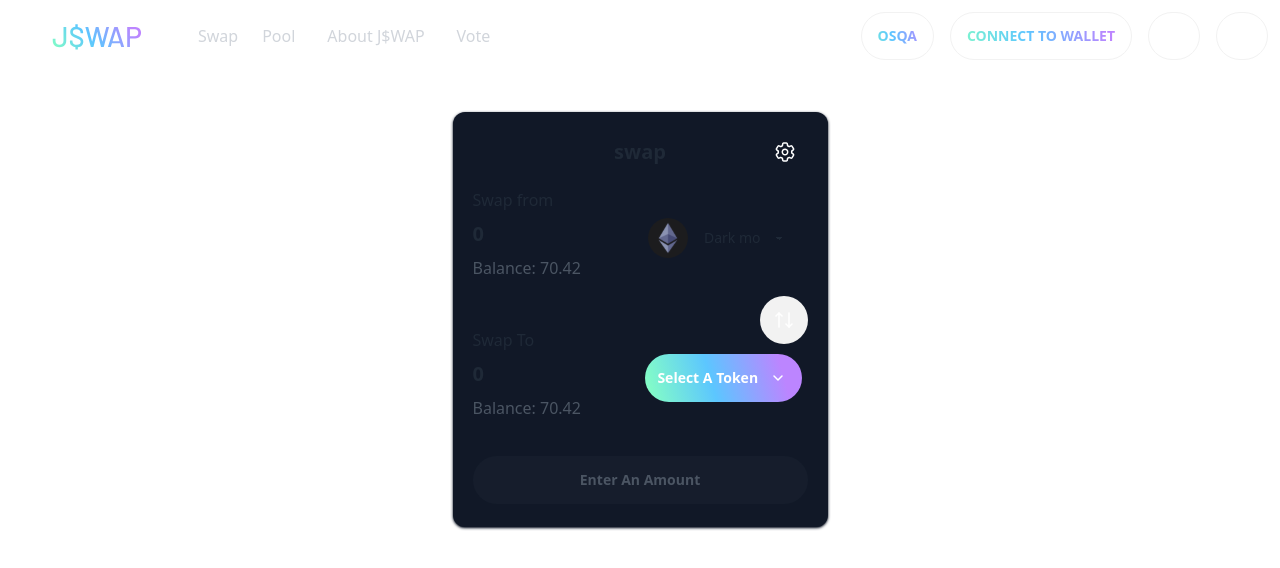
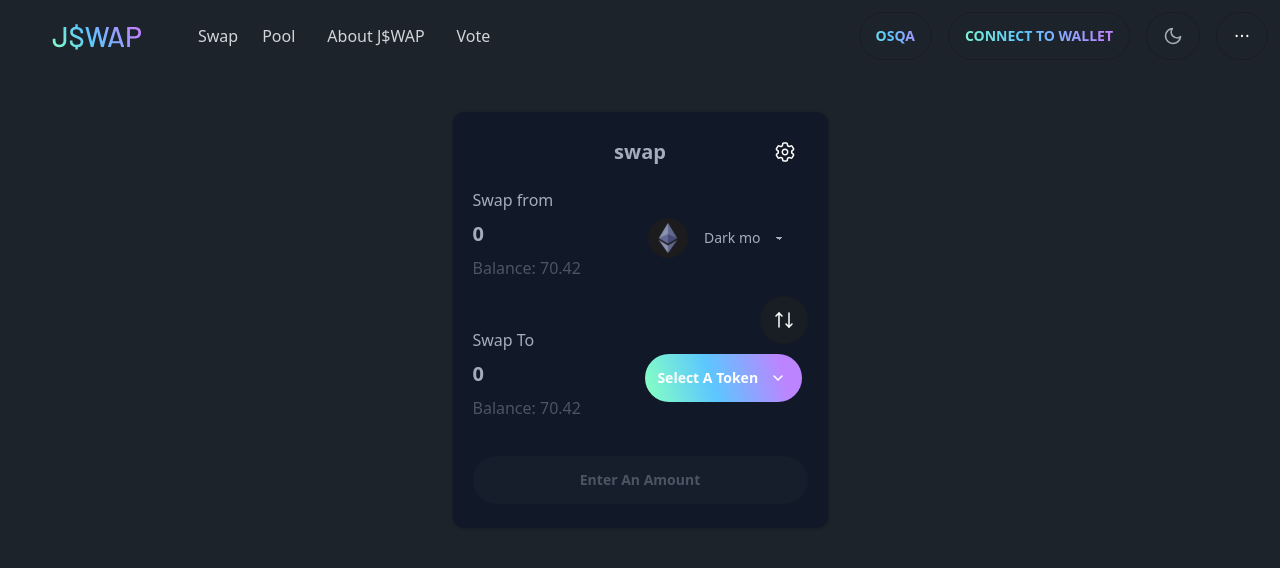
Before and after one commit to ve33-dex/dapp, a Next.js app: page / in a window 1280 px wide. Shown: the top 568 px of the page. Built offline with nearby package versions, Linux system fonts and the light colour scheme.

Commit message:
theme manager

```diff
--- a/src/components/shared/Navbar.tsx
+++ b/src/components/shared/Navbar.tsx
@@ -4,6 +4,7 @@ import Link from "next/link";
 import Moon from "@/assets/icons/moon.svg";
 import Menu from "@/assets/icons/etc.svg";
 import Logo from '@/assets/icons/Logo.svg'
+import ThemeSwitcher from "@/themes/ThemeSwitcher";
 
 function Navbar() {
     return (
@@ -34,9 +35,10 @@ function Navbar() {
                 <button className="btn mx-2 rounded-3xl text-custom font-bolder">
                     Connect to Wallet
                 </button>
-                <button className="btn mx-2 p-0 rounded-3xl text-custom font-bolder">
-                    <Image src={Moon} width={50} height={50} alt={"change theme"}/>
-                </button>
+                {/*<button className="btn mx-2 p-0 rounded-3xl text-custom font-bolder">*/}
+                    {/*<Image src={Moon} width={50} height={50} alt={"change theme"}/>*/}
+                    <ThemeSwitcher/>
+                {/*</button>*/}
                 <button className="btn ms-2 p-0 rounded-3xl text-custom font-bolder">
                     <Image src={Menu} width={50} height={50} alt={"open menu button"}/>
                 </button>
--- a/src/themes/ThemeSwitcher.tsx
+++ b/src/themes/ThemeSwitcher.tsx
@@ -1,17 +1,17 @@
-import React, { useEffect, useState } from "react";
+import React, {useEffect, useState} from "react";
 import {FiCheck, FiMoon, FiSun} from "react-icons/fi";
-import { HiMiniComputerDesktop } from "react-icons/hi2"; // Import HiMiniComputerDesktop for the system icon
-import { useLocalStorage } from "usehooks-ts";
-import {string} from "yup";
+import {HiMiniComputerDesktop} from "react-icons/hi2";
+import {useLocalStorage} from "usehooks-ts";
+
 
 const ThemeSwitcher = () => {
     // Retrieve the stored theme or use "dark" as the default.
-    const [storedTheme, setStoredTheme] = useLocalStorage("theme", "dark");
+    const [storedTheme, setStoredTheme] = useLocalStorage<"dark" | "light" | "system">("theme", "dark");
     // Create a state variable to track the selected theme.
-    const [selectedTheme, setSelectedTheme] = useState<string>(storedTheme);
+    const [selectedTheme, setSelectedTheme] = useState<"dark" | "light" | "system">(storedTheme);
 
     // Function to toggle the theme.
-    const toggleTheme = (newTheme:string) => {
+    const toggleTheme = (newTheme: "dark" | "light" | "system") => {
         setSelectedTheme(newTheme);
         setStoredTheme(newTheme);
     };
@@ -23,56 +23,57 @@ const ThemeSwitcher = () => {
     }, [selectedTheme]);
 
     return (
-        <div className="theme-switcher">
-            <div className="relative inline-block text-left">
-                <div className="relative">
-                    <button type="button" className="dropdown-button btn">
+        <div className="dropdown dropdown-end">
+            <label tabIndex={0} className="btn mx-2 bg-transparent border-solid border-1 border-natural rounded-3xl">
                 {selectedTheme === "dark" ? (
-                            <FiMoon className="w-5 h-5" />
+                    <FiMoon className="w-5 h-5"/>
                 ) : selectedTheme === "light" ? (
-                            <FiSun className="w-5 h-5" />
+                    <FiSun className="w-5 h-5"/>
                 ) : (
-                            <HiMiniComputerDesktop className="w-5 h-5" />
+                    <HiMiniComputerDesktop className="w-5 h-5"/>
                 )}
-                        {selectedTheme}
-                    </button>
-                </div>
-                <ul className="dropdown-menu">
+            </label>
+            <ul tabIndex={0} className="dropdown-content z-[1] menu p-2 shadow bg-natural rounded-box w-52">
+
                 <li
-                        className="menu-item"
                     onClick={() => toggleTheme("dark")}
                 >
+                    <a>
                         {selectedTheme === "dark" && (
                             <span className="menu-badge">
-                                <FiCheck className="w-4 h-4" />
+                                <FiCheck className="w-4 h-4"/>
                             </span>
                         )}
                         Dark
+                    </a>
                 </li>
                 <li
-                        className="menu-item"
+
                     onClick={() => toggleTheme("light")}
                 >
+                    <a>
                         {selectedTheme === "light" && (
                             <span className="menu-badge">
-                                <FiCheck className="w-4 h-4" />
+                                <FiCheck className="w-4 h-4"/>
                             </span>
                         )}
                         Light
+                    </a>
                 </li>
                 <li
-                        className="menu-item"
+
                     onClick={() => toggleTheme("system")}
                 >
+                    <a>
                         {selectedTheme === "system" && (
                             <span className="menu-badge">
-                                <FiCheck className="w-4 h-4" />
+                                <FiCheck className="w-4 h-4"/>
                             </span>
                         )}
                         System
+                    </a>
                 </li>
             </ul>
-            </div>
         </div>
     );
 };
```
Also changed, not shown: src/views/HomeView.tsx (+35 -20 lines). Lines whose indentation alone changed are shown as unchanged.
